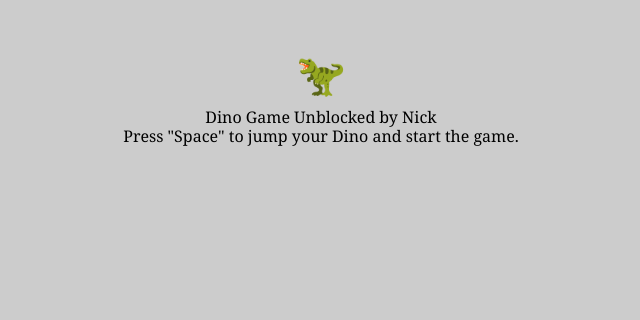
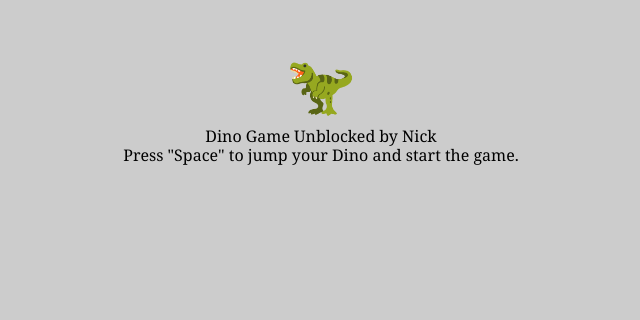
Before and after one commit to Pickle158/Dino, a plain HTML site: page index.html in a window 1280 px wide. Shown: the whole page, without its empty margins (319-959 px from the left). Drawn offline with Linux system fonts and the light colour scheme.

Commit message:
Update index.html
make dino even bigger

```diff
--- a/index.html
+++ b/index.html
@@ -2531,7 +2531,7 @@ html[subframe] body {
 
 <div id="main-frame-error" class="interstitial-wrapper" jstcache="0">
     <!--<div class="onlyforchrome" style="font-size: 30px;color:#000000;text-align: center;font-family: Helvetica;">dino</div>-->
-    <div class="onlyforchrome" style="margin-top:5px;text-align:center;color:#000000;margin-bottom:10px; font-size:2em;line-height:1.2em;font-family: Georgia;">🦖</div>
+    <div class="onlyforchrome" style="margin-top:5px;text-align:center;color:#000000;margin-bottom:10px; font-size:2.8em;line-height:1.2em;font-family: Georgia;">🦖</div>
     <div class="onlyforchrome" style="margin-top:5px;text-align:center;color:#000000;margin-bottom:80px; font-size:.8em;line-height:1.2em;font-family: Georgia;">Dino Game Unblocked by Nick<br/> Press "Space" to jump your Dino and start the game.</div>
 	<div id="main-frame-notchrome" style="display:none; margin-top:50px;">Sorry, this game only runs on the Google Chrome! You can download it free <a href="https://www.google.com/chrome">here</a></div>
     <div id="offline-resources" jstcache="0">
```
